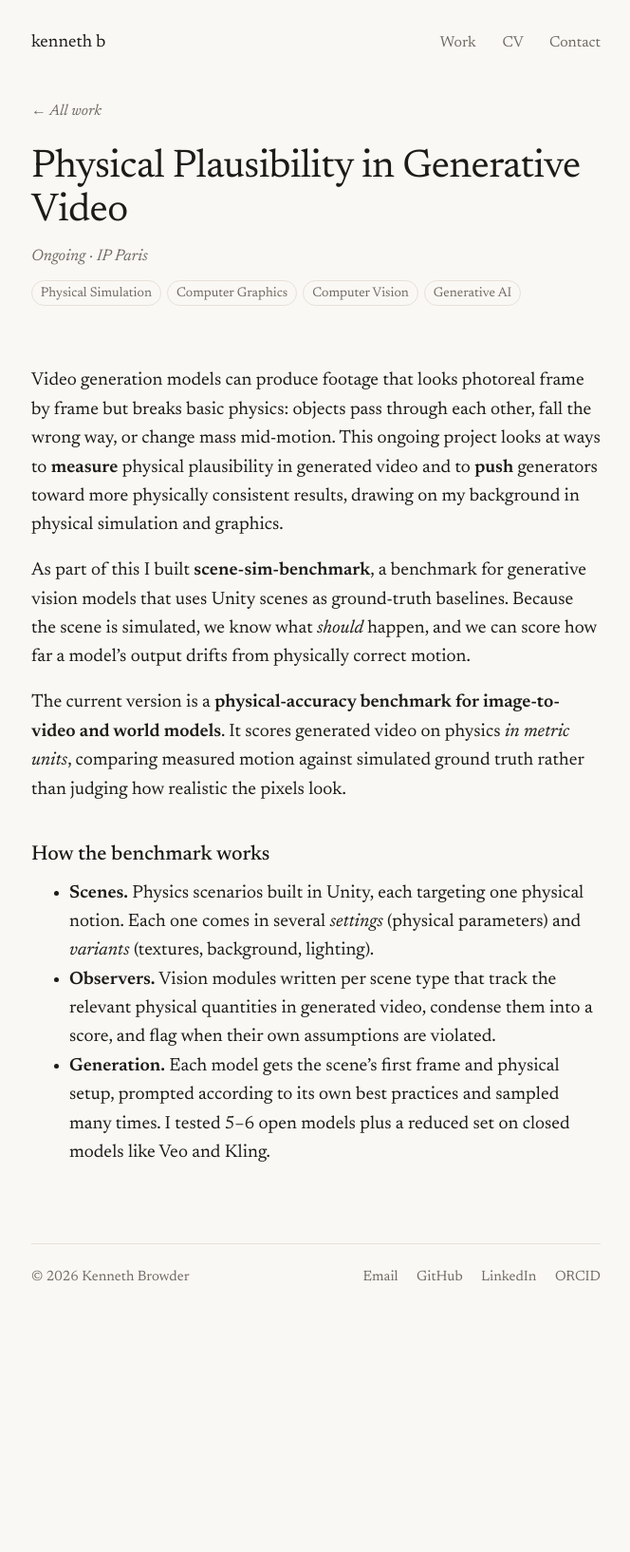
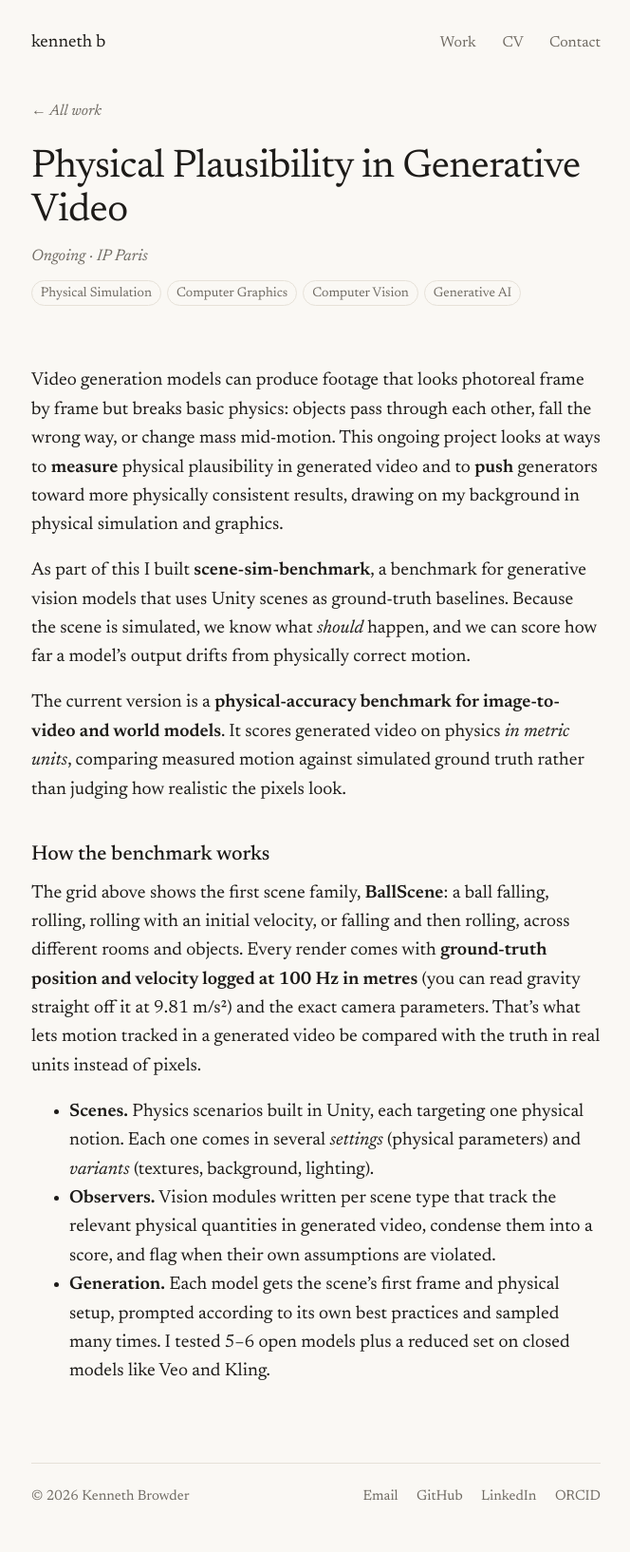
Before and after one commit to pandanautinspace/pandanautinspace.github.io, a Jekyll site: the page built from _projects/physical-plausibility.md, in a window 1280 px wide. Shown: the whole page at 95% size, without its empty margins (307-971 px from the left). Built offline with Jekyll 4.4.1, drawn with Linux system fonts in a browser that asks for light colours; some web fonts are replaced; before the commit the page ends 1403 px from its top, so only the background shows below that.

Commit message:
Physics page: SceneSimBench BallScene grid + ground-truth description
Co-Authored-By: Claude Opus 5.5 <noreply@anthropic.com>
Claude-Session: https://claude.ai/code/session_012DSXwSFicvD2pDRBKFyJh9

```diff
--- a/_projects/physical-plausibility.md
+++ b/_projects/physical-plausibility.md
@@ -7,13 +7,16 @@ kind: Research
 context: IP Paris
 excerpt: A benchmark that scores image-to-video and world models on physics in metric units, not on how good the pixels look.
 gallery:
-- { file: physics-unity.mp4, label: Unity (ground truth) }
-- { file: physics-veo3-fast.mp4, label: Veo 3 Fast }
-- { file: physics-kling-2.5-turbo.mp4, label: Kling 2.5 Turbo }
-- { file: physics-seedance.mp4, label: Seedance }
-- { file: physics-wan-2.5.mp4, label: Wan 2.5 }
-- { file: physics-wan-2.1.mp4, label: Wan 2.1 }
-- { file: physics-hailuo-02-fast.mp4, label: Hailuo 02 Fast }
+- { file: physics-falling-kitchen_orange.mp4, label: "Falling · kitchen, orange" }
+- { file: physics-falling-playroom_train.mp4, label: "Falling · playroom, train" }
+- { file: physics-rolling-kitchen_billiard.mp4, label: "Rolling · kitchen, billiard ball" }
+- { file: physics-rolling-kitchen_orange.mp4, label: "Rolling · kitchen, orange" }
+- { file: physics-rolling-playroom_train.mp4, label: "Rolling · playroom, train" }
+- { file: physics-rollingv-kitchen_orange.mp4, label: "Rolling with initial velocity · kitchen, orange" }
+- { file: physics-rollingv-playroom_train.mp4, label: "Rolling with initial velocity · playroom, train" }
+- { file: physics-falling_rolling-kitchen_billiard_ball.mp4, label: "Fall then roll · kitchen, billiard ball" }
+- { file: physics-falling_rolling-kitchen_orange.mp4, label: "Fall then roll · kitchen, orange" }
+- { file: physics-falling_rolling-playroom_train.mp4, label: "Fall then roll · playroom, train" }
 tags:
 - Physical Simulation
 - Computer Graphics
@@ -38,6 +41,13 @@ simulated ground truth rather than judging how realistic the pixels look.
 
 ## How the benchmark works
 
+The grid above shows the first scene family, **BallScene**: a ball falling, rolling, rolling with
+an initial velocity, or falling and then rolling, across different rooms and objects. Every
+render comes with **ground-truth position and velocity logged at 100 Hz in metres** (you can
+read gravity straight off it at 9.81 m/s²) and the exact camera parameters. That's what lets
+motion tracked in a generated video be compared with the truth in real units instead of
+pixels.
+
 - **Scenes.** Physics scenarios built in Unity, each targeting one physical notion. Each one
   comes in several *settings* (physical parameters) and *variants* (textures, background,
   lighting).
```
